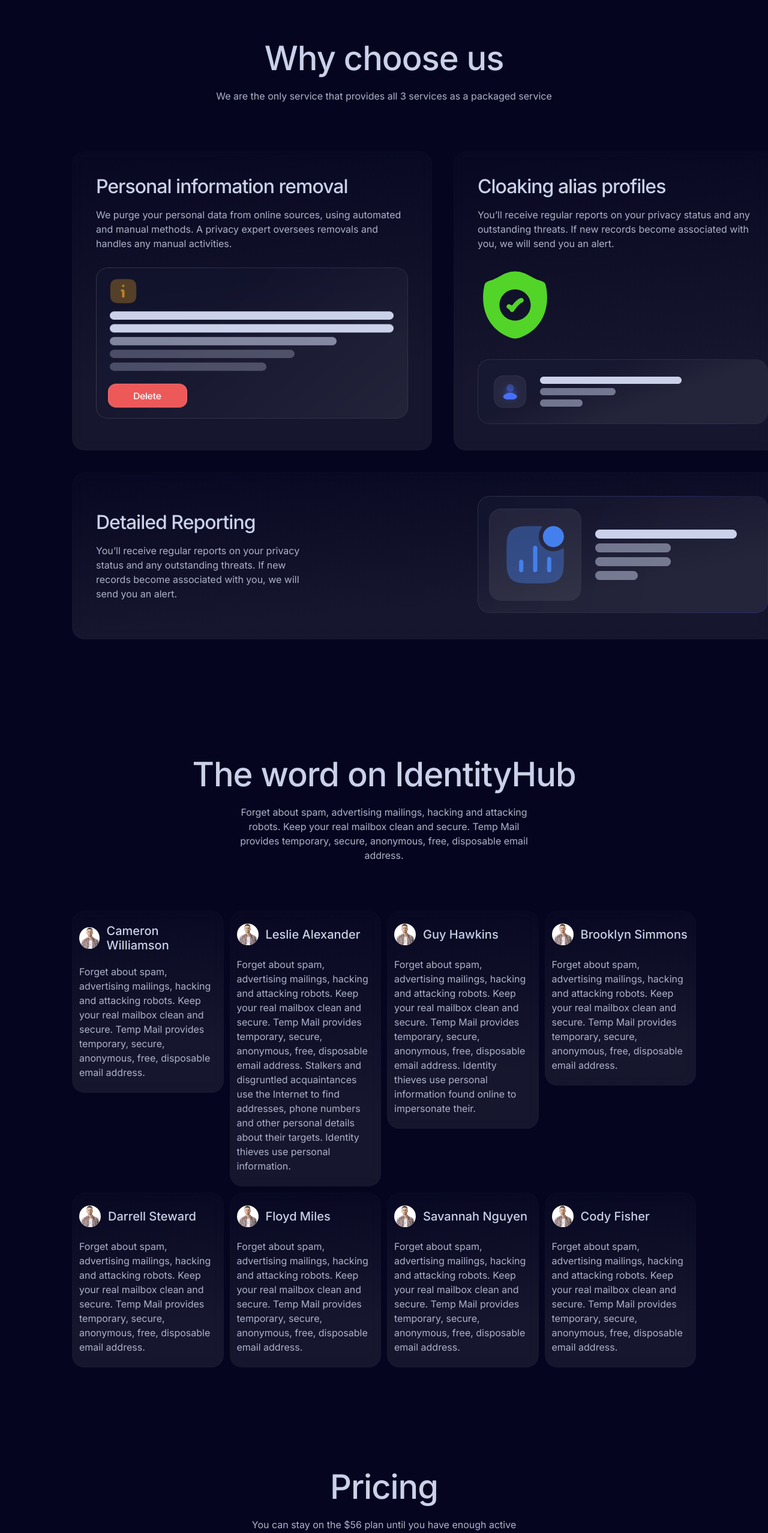
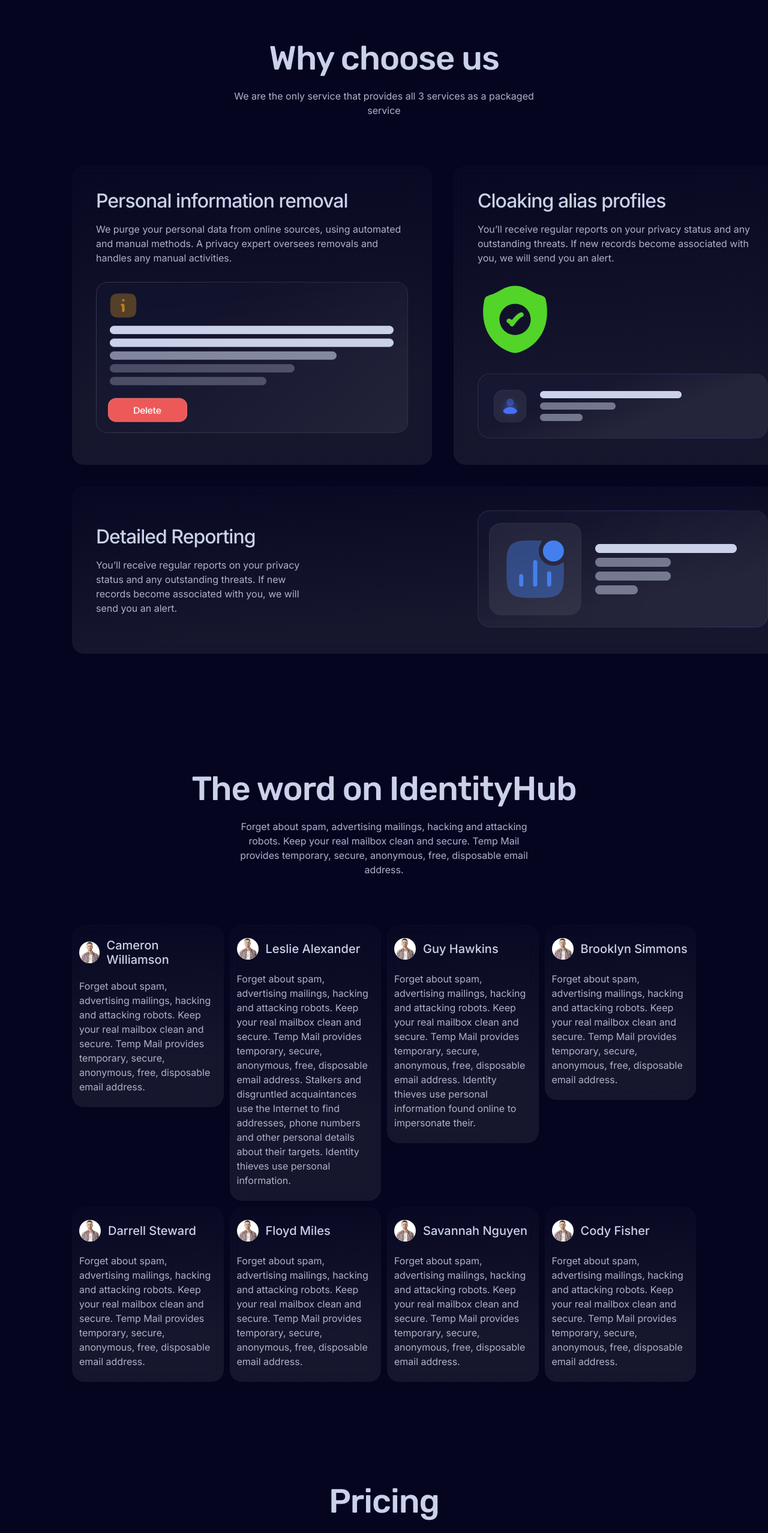
Before and after one commit to levangelashvili9/spacelink-task, a Next.js app: page / in a window 1280 px wide. Shown: the part 2605-5161 px from the top of the page at 60% size. Built offline with nearby package versions, Linux system fonts and the light colour scheme.

Commit message:
refactor: use reusable heading components

```diff
--- a/app/ui/home/benefits-section.styled.ts
+++ b/app/ui/home/benefits-section.styled.ts
@@ -6,32 +6,6 @@
 
 export const BenefitsSectionContainer = styled.section`
   padding: 0 7.5rem 12.125rem;
-`;
-
-export const BenefitsSectionHeadingWrapper = styled.div`
-  text-align: center;
-
-  margin-bottom: 5rem;
-`;
-
-export const BenefitsSectionHeading = styled.h2`
-  color: rgb(202, 209, 233);
-  font-size: 56px;
-  font-weight: 500;
-  line-height: 62px;
-  letter-spacing: -1px;
-
-  margin-bottom: 1.25rem;
-`;
-
-export const BenefitsSectionParagraph = styled.p`
-  color: rgb(175, 179, 202);
-  font-size: 16px;
-  font-weight: 400;
-  line-height: 24px;
-  letter-spacing: 0px;
-
-  text-align: center;
 `;
 
 export const BenefitsWrapper = styled.div`
--- a/app/ui/home/benefits-section.tsx
+++ b/app/ui/home/benefits-section.tsx
@@ -1,6 +1,9 @@
 "use client";
 
 import Image from "next/image";
+
+import { rubik } from "@/app/ui/fonts";
+import { IconSecurityValidation } from "@/app/ui/icons/IconSecurityValidation";
 
 import {
   BenefitContainer,
@@ -9,23 +12,27 @@
   BenefitImage,
   BenefitParagraph,
   BenefitsSectionContainer,
-  BenefitsSectionHeading,
-  BenefitsSectionHeadingWrapper,
-  BenefitsSectionParagraph,
   BenefitsWrapper,
 } from "./benefits-section.styled";
-import { IconSecurityValidation } from "../icons/IconSecurityValidation";
+
+import {
+  SectionHeading,
+  SectionHeadingWrapper,
+  SectionParagraph,
+} from "@/app/ui/shared/headings";
 
 export const Benefits = () => {
   return (
     <BenefitsSectionContainer>
-      <BenefitsSectionHeadingWrapper>
-        <BenefitsSectionHeading>Why choose us</BenefitsSectionHeading>
-        <BenefitsSectionParagraph>
+      <SectionHeadingWrapper>
+        <SectionHeading className={rubik.className}>
+          Why choose us
+        </SectionHeading>
+        <SectionParagraph>
           We are the only service that provides all 3 services as a packaged
           service
-        </BenefitsSectionParagraph>
-      </BenefitsSectionHeadingWrapper>
+        </SectionParagraph>
+      </SectionHeadingWrapper>
 
       <BenefitsWrapper>
         <BenefitContainer>
--- a/app/ui/home/pricing-section.styled.ts
+++ b/app/ui/home/pricing-section.styled.ts
@@ -6,35 +6,6 @@
 
 export const PricingSectionContainer = styled.section`
   padding: 0 10.5rem 7.5rem;
-`;
-
-export const PricingSectionHeadingWrapper = styled.div`
-  display: flex;
-  flex-direction: column;
-  align-items: center;
-
-  margin-bottom: 5rem;
-`;
-
-export const PricingSectionHeading = styled.h2`
-  color: rgb(202, 209, 233);
-  font-size: 56px;
-  font-weight: 500;
-  line-height: 62px;
-  letter-spacing: -1px;
-
-  margin-bottom: 1.25rem;
-`;
-
-export const PricingSectionParagraph = styled.p`
-  max-width: 50%;
-  color: rgb(175, 179, 202);
-  font-size: 16px;
-  font-weight: 400;
-  line-height: 24px;
-  letter-spacing: 0px;
-
-  text-align: center;
 `;
 
 export const PricingCardsWrapper = styled.div`
--- a/app/ui/home/pricing-section.tsx
+++ b/app/ui/home/pricing-section.tsx
@@ -1,7 +1,9 @@
 "use client";
 
 import { pricing } from "@/app/lib/config";
-import { IconActiveTick, IconInactiveTick } from "../icons";
+import { IconActiveTick, IconInactiveTick } from "@/app/ui/icons";
+import { rubik } from "@/app/ui/fonts";
+
 import {
   PricingCard,
   PricingCardComment,
@@ -13,22 +15,26 @@
   PricingCardTitle,
   PricingCardsWrapper,
   PricingSectionContainer,
-  PricingSectionHeading,
-  PricingSectionHeadingWrapper,
-  PricingSectionParagraph,
 } from "./pricing-section.styled";
-import { Button } from "../shared/button";
+
+import {
+  SectionHeading,
+  SectionHeadingWrapper,
+  SectionParagraph,
+} from "@/app/ui/shared/headings";
+
+import { Button } from "@/app/ui/shared/button";
 
 export const Pricing = () => {
   return (
     <PricingSectionContainer>
-      <PricingSectionHeadingWrapper>
-        <PricingSectionHeading>Pricing</PricingSectionHeading>
-        <PricingSectionParagraph>
+      <SectionHeadingWrapper>
+        <SectionHeading className={rubik.className}>Pricing</SectionHeading>
+        <SectionParagraph>
           You can stay on the $56 plan until you have enough active user to
           justify managing their data or you start settings things.
-        </PricingSectionParagraph>
-      </PricingSectionHeadingWrapper>
+        </SectionParagraph>
+      </SectionHeadingWrapper>
 
       <PricingCardsWrapper>
         {pricing.map((card) => (
--- a/app/ui/home/testimonials-section.styled.ts
+++ b/app/ui/home/testimonials-section.styled.ts
@@ -2,35 +2,6 @@
 
 export const TestimonialsSectionContainer = styled.section`
   padding: 0 7.5rem 10.5rem;
-`;
-
-export const TestimonialsSectionHeadingWrapper = styled.div`
-  display: flex;
-  flex-direction: column;
-  align-items: center;
-
-  margin-bottom: 5rem;
-`;
-
-export const TestimonialsSectionHeading = styled.h2`
-  color: rgb(202, 209, 233);
-  font-size: 56px;
-  font-weight: 500;
-  line-height: 62px;
-  letter-spacing: -1px;
-
-  margin-bottom: 1.25rem;
-`;
-
-export const TestimonialsSectionParagraph = styled.p`
-  max-width: 50%;
-  color: rgb(175, 179, 202);
-  font-size: 16px;
-  font-weight: 400;
-  line-height: 24px;
-  letter-spacing: 0px;
-
-  text-align: center;
 `;
 
 export const TestimonialsWrapper = styled.div`
--- a/app/ui/home/testimonials-section.tsx
+++ b/app/ui/home/testimonials-section.tsx
@@ -4,9 +4,6 @@
 import {
   TestimonialCard,
   TestimonialsSectionContainer,
-  TestimonialsSectionHeading,
-  TestimonialsSectionHeadingWrapper,
-  TestimonialsSectionParagraph,
   TestimonialHeader,
   TestimonialsWrapper,
   TestimonialImage,
@@ -14,20 +11,26 @@
   TestimonialContent,
 } from "./testimonials-section.styled";
 import { testimonials } from "@/app/lib/config";
+import {
+  SectionHeading,
+  SectionHeadingWrapper,
+  SectionParagraph,
+} from "../shared/headings";
+import { rubik } from "../fonts";
 
 export const Testimonials = () => {
   return (
     <TestimonialsSectionContainer>
-      <TestimonialsSectionHeadingWrapper>
-        <TestimonialsSectionHeading>
+      <SectionHeadingWrapper>
+        <SectionHeading className={rubik.className}>
           The word on IdentityHub
-        </TestimonialsSectionHeading>
-        <TestimonialsSectionParagraph>
+        </SectionHeading>
+        <SectionParagraph>
           Forget about spam, advertising mailings, hacking and attacking robots.
           Keep your real mailbox clean and secure. Temp Mail provides temporary,
           secure, anonymous, free, disposable email address.
-        </TestimonialsSectionParagraph>
-      </TestimonialsSectionHeadingWrapper>
+        </SectionParagraph>
+      </SectionHeadingWrapper>
 
       <TestimonialsWrapper>
         {testimonials.map((testimonial) => (
--- /dev/null
+++ b/app/ui/shared/headings.ts
@@ -0,0 +1,30 @@
+import styled from "styled-components";
+
+export const SectionHeadingWrapper = styled.div`
+  display: flex;
+  flex-direction: column;
+  align-items: center;
+
+  margin-bottom: 5rem;
+`;
+
+export const SectionHeading = styled.h2`
+  color: rgb(202, 209, 233);
+  font-size: 56px;
+  font-weight: 500;
+  line-height: 62px;
+  letter-spacing: -1px;
+
+  margin-bottom: 1.25rem;
+`;
+
+export const SectionParagraph = styled.p`
+  max-width: 50%;
+  color: rgb(175, 179, 202);
+  font-size: 16px;
+  font-weight: 400;
+  line-height: 24px;
+  letter-spacing: 0px;
+
+  text-align: center;
+`;
```
Also changed, not shown: app/ui/shared/account-card.ts (renamed from app/ui/shared/account-card.tsx), app/ui/shared/button.ts (renamed from app/ui/shared/button.tsx).
